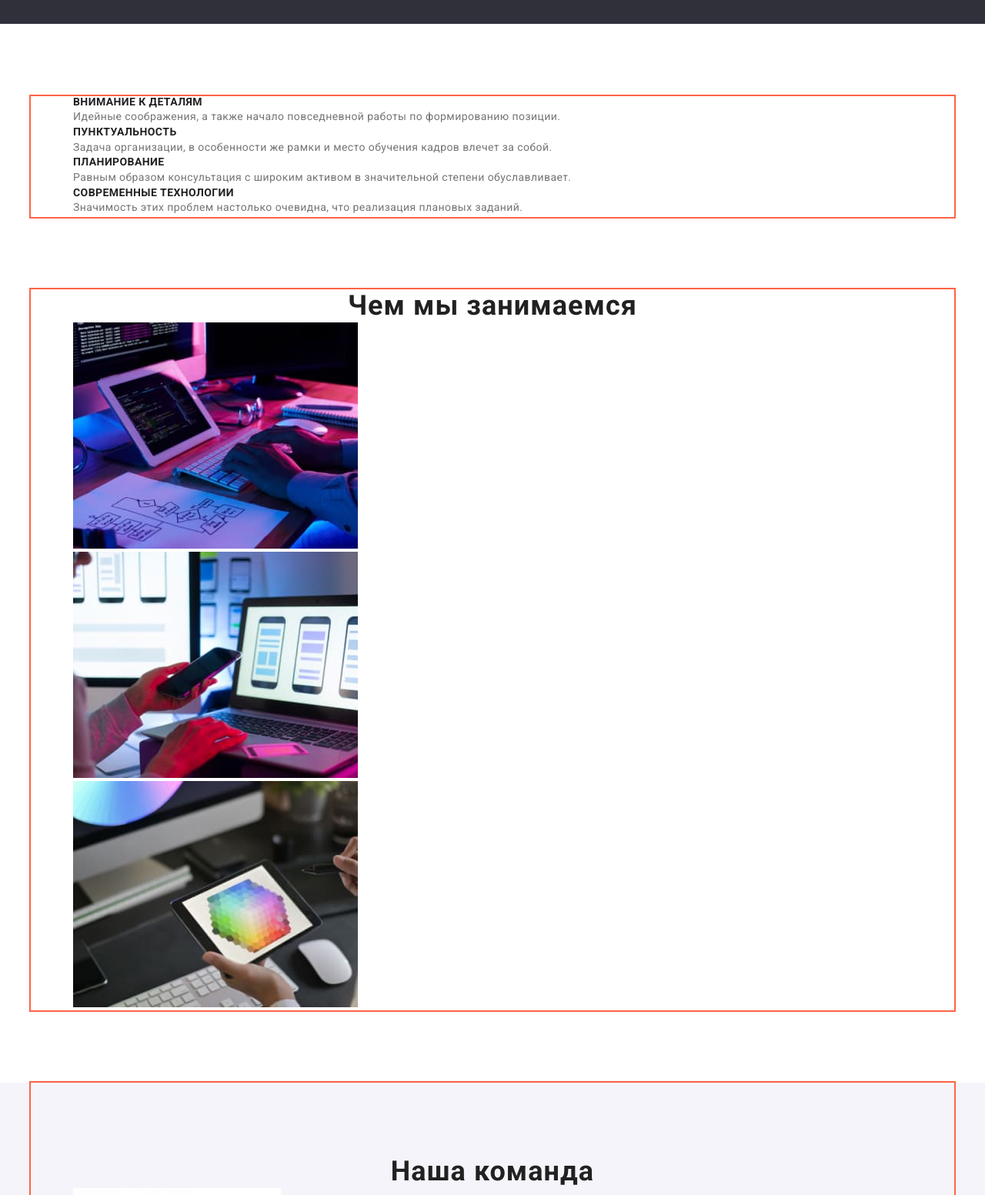
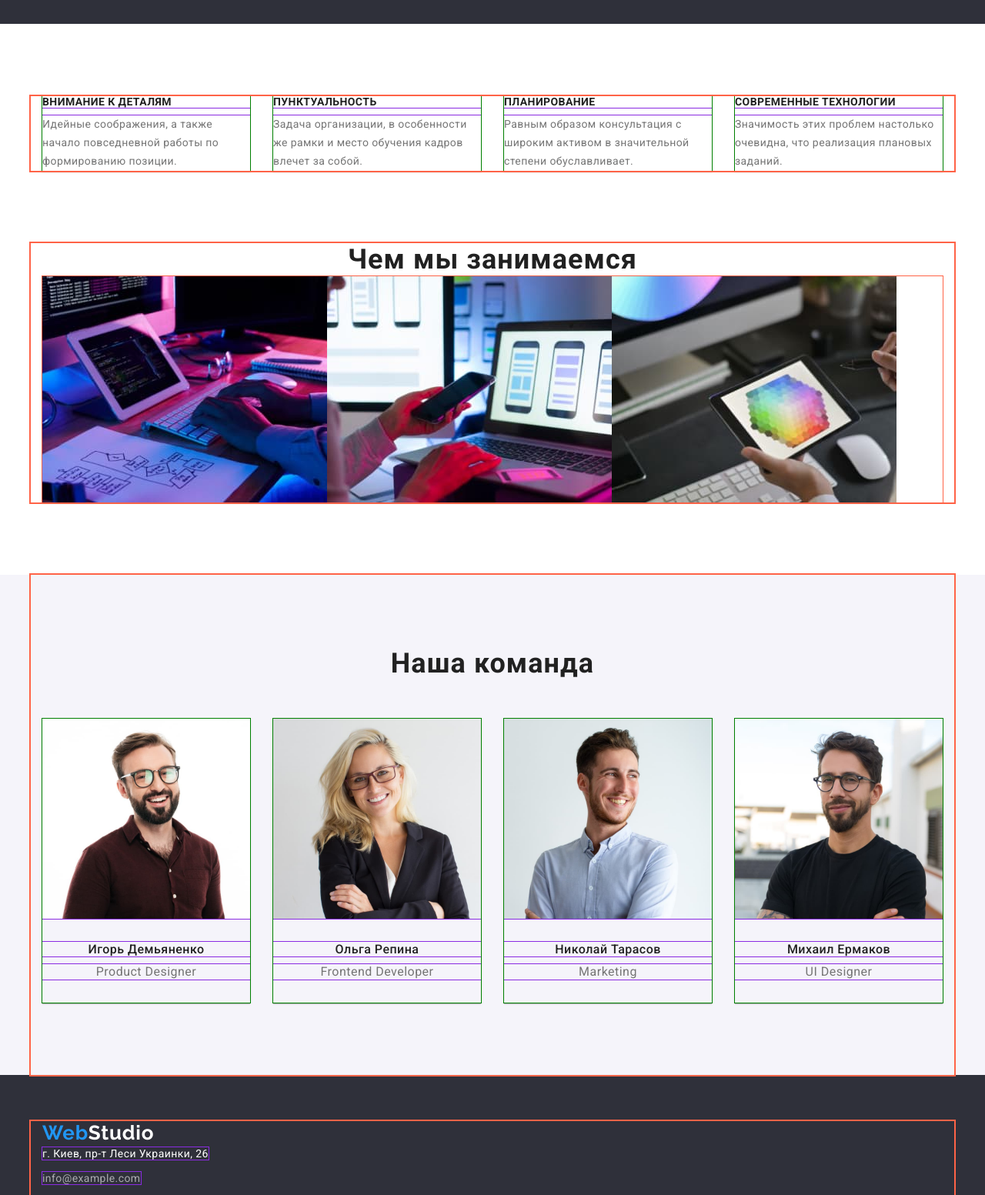
Before and after one commit to SovaV/goit-markup-hw-03, a plain HTML site: page index.html in a window 1280 px wide. Shown: the part 680-2233 px from the top of the page at 77% size. Drawn offline with nearby package versions, Linux system fonts and the light colour scheme.

Commit message:
добавил картки

```diff
--- a/css/styles.css
+++ b/css/styles.css
@@ -13,6 +13,11 @@
   --white-color: #ffffff;
   --background-color: #f5f4fa;
   --secondary-button-bgc: #188ce8;
+
+  --card-shadow: 0px 1px 3px rgba(0, 0, 0, 0.12),
+    0px 1px 1px rgba(0, 0, 0, 0.14), 0px 2px 1px rgba(0, 0, 0, 0.2);
+
+  --card-set-gap: 30px;
 }
 body {
   font-family: 'Roboto', sans-serif;
@@ -23,6 +28,10 @@ body {
   line-height: 1.14;
   letter-spacing: 0.02em;
 }
+.visually-hidden {
+  position: absolute;
+  clip: rect(0 0 0 0);
+}
 .list {
   list-style: none;
 }
@@ -32,6 +41,12 @@ body {
 
 .link {
   text-decoration: none;
+}
+
+img {
+  display: block;
+  /* max-width: 100px; */
+  height: auto;
 }
 
 h1,
@@ -171,12 +186,38 @@ ul {
   text-transform: uppercase;
 }
 
+/* ======== ФИЛЬТР ======== */
+
+.filters {
+  margin-bottom: 34px;
+}
+
 /* ======== ОСОБЕННОСТИ ======== */
+
+.card-set {
+  padding: 0px;
+  margin: 0px;
+
+  display: flex;
+  flex-wrap: wrap;
+
+  margin-left: calc(-1 * var(--card-set-gap));
+}
+
+.card-set > .item {
+  outline: 1px solid green;
+  flex-basis: calc(100% / 4 - var(--card-set-gap));
+  margin-left: var(--card-set-gap);
+  box-shadow: var(--card-shadow);
+}
+
 .features .container {
   margin-bottom: 94px;
 }
 
 .features .title {
+  margin-bottom: 10px;
+
   font-weight: bold;
   line-height: 1.1;
   font-size: 14px;
@@ -191,7 +232,9 @@ ul {
 }
 
 /* ======== НАШИ ПРОЕКТЫ ======== */
-
+.project {
+  margin-bottom: 94px;
+}
 .project .title {
   color: var(--primary-text-color);
   font-weight: bold;
@@ -220,6 +263,17 @@ ul {
   letter-spacing: 0.03em;
 }
 
+.work-set {
+  outline: 1px solid tomato;
+  display: flex;
+  padding: 0px;
+}
+
+.work-set > .img {
+  flex-basis: calc(100% / 3);
+  margin-left: 20px;
+  margin-top: 20px;
+}
 /* ======== НАША КОМАНДА ======== */
 
 .team {
@@ -237,6 +291,8 @@ ul {
   line-height: 1.2;
   text-align: center;
   letter-spacing: 0.03em;
+
+  margin-bottom: 50px;
 }
 .team .title {
   font-weight: 500;
@@ -244,6 +300,8 @@ ul {
   line-height: 1.2;
   text-align: center;
   letter-spacing: 0.03em;
+
+  margin-bottom: 10px;
 }
 .team .text {
   font-size: 16px;
@@ -251,6 +309,12 @@ ul {
   line-height: 1.2;
   text-align: center;
   letter-spacing: 0.03em;
+
+  margin-bottom: 30px;
+}
+
+.card-team {
+  margin-bottom: 30px;
 }
 /* ======== ПОДВАЛ ======== */
 
@@ -268,7 +332,14 @@ ul {
   font-weight: normal;
   line-height: 1.7;
   letter-spacing: 0.03em;
+
+  padding: 0px;
 }
+
+.bot-nav .item {
+  margin-bottom: 9px;
+}
+
 .maps {
   color: var(--white-color);
   text-decoration: none;
@@ -281,3 +352,7 @@ ul {
 .bot-nav .link:focus {
   color: var(--accent-text-color);
 }
+
+.item * {
+  outline: 1px solid blueviolet;
+}
--- a/index.html
+++ b/index.html
@@ -61,30 +61,30 @@
       <!-- Особенности -->
       <section class="features">
         <div class="container">
-          <!-- <h2 class="features-title">Наша особенность</h2> -->
-          <ul class="features list">
-            <li>
+          <h2 class="visually-hidden">Наша особенность</h2>
+          <ul class="card-set list">
+            <li class="item">
               <h3 class="title">Внимание к деталям</h3>
               <p class="text">
                 Идейные соображения, а также начало повседневной работы по
                 формированию позиции.
               </p>
             </li>
-            <li>
+            <li class="item">
               <h3 class="title">Пунктуальность</h3>
               <p class="text">
                 Задача организации, в особенности же рамки и место обучения
                 кадров влечет за собой.
               </p>
             </li>
-            <li>
+            <li class="item">
               <h3 class="title">Планирование</h3>
               <p class="text">
                 Равным образом консультация с широким активом в значительной
                 степени обуславливает.
               </p>
             </li>
-            <li>
+            <li class="item">
               <h3 class="title">Современные технологии</h3>
               <p class="text">
                 Значимость этих проблем настолько очевидна, что реализация
@@ -98,15 +98,30 @@
       <section class="work">
         <div class="container">
           <h2 class="work-title">Чем мы занимаемся</h2>
-          <ul class="work list">
+          <ul class="work-set list">
             <li>
-              <img src="./images/keyboard.jpg" alt="Клавиатура" width="370" />
+              <img
+                class="img"
+                src="./images/keyboard.jpg"
+                alt="Клавиатура"
+                width="370"
+              />
             </li>
             <li>
-              <img src="./images/notebook.jpg" alt="ноутбук" width="370" />
+              <img
+                class="img"
+                src="./images/notebook.jpg"
+                alt="ноутбук"
+                width="370"
+              />
             </li>
             <li>
-              <img src="./images/tablet.jpg" alt="планшет" width="370" />
+              <img
+                class="img"
+                src="./images/tablet.jpg"
+                alt="планшет"
+                width="370"
+              />
             </li>
           </ul>
         </div>
@@ -115,40 +130,52 @@
       <section class="team">
         <div class="container">
           <h2 class="team-title">Наша команда</h2>
-          <ul class="team list">
-            <li>
+          <ul class="card-set list">
+            <li class="item">
+              <div class="card-team">
                 <img
                   src="./images/team_card_one.jpg"
                   alt="Фото Дмитрия"
                   width="270"
                 />
+              </div>
+
               <h3 class="title">Игорь Демьяненко</h3>
               <p class="text">Product Designer</p>
             </li>
-            <li>
+            <li class="item">
+              <div class="card-team">
                 <img
                   src="./images/team_card_two.jpg"
                   alt="Фото Ольгы"
                   width="270"
                 />
+              </div>
+
               <h3 class="title">Ольга Репина</h3>
               <p class="text">Frontend Developer</p>
             </li>
-            <li>
+            <li class="item">
+              <div class="card-team">
                 <img
                   src="./images/team_card_three.jpg"
                   alt="Фото Николая"
                   width="270"
                 />
+              </div>
+
               <h3 class="title">Николай Тарасов</h3>
               <p class="text">Marketing</p>
             </li>
-            <li>
+            <li class="item">
+              <div class="card-team">
                 <img
                   src="./images/team_card_four.jpg"
                   alt="Фото Дмитрия"
                   width="270"
                 />
+              </div>
+
               <h3 class="title">Михаил Ермаков</h3>
               <p class="text">UI Designer</p>
             </li>
@@ -164,7 +191,7 @@
         >
         <address>
           <ul class="bot-nav list">
-            <li>
+            <li class="item">
               <a
                 href="https://goo.gl/maps/C3wc61QRGGhpV8wW8"
                 target="_blank"
@@ -173,15 +200,17 @@
                 >г. Киев, пр-т Леси Украинки, 26
               </a>
             </li>
-            <li>
-              <a href="mailto:info@example.com" class="link">info@example.com</a>
+            <li class="item">
+              <a href="mailto:info@example.com" class="link"
+                >info@example.com</a
+              >
             </li>
-            <li>
+            <li class="item">
               <a href="tel:+380991111111" class="link">+38 099 111 11 11</a>
             </li>
           </ul>
+        </address>
       </div>
-      </address>
     </footer>
   </body>
 </html>
```
Also changed, not shown: portfolio.html (+12 -4 lines). Lines whose indentation alone changed are shown as unchanged.
